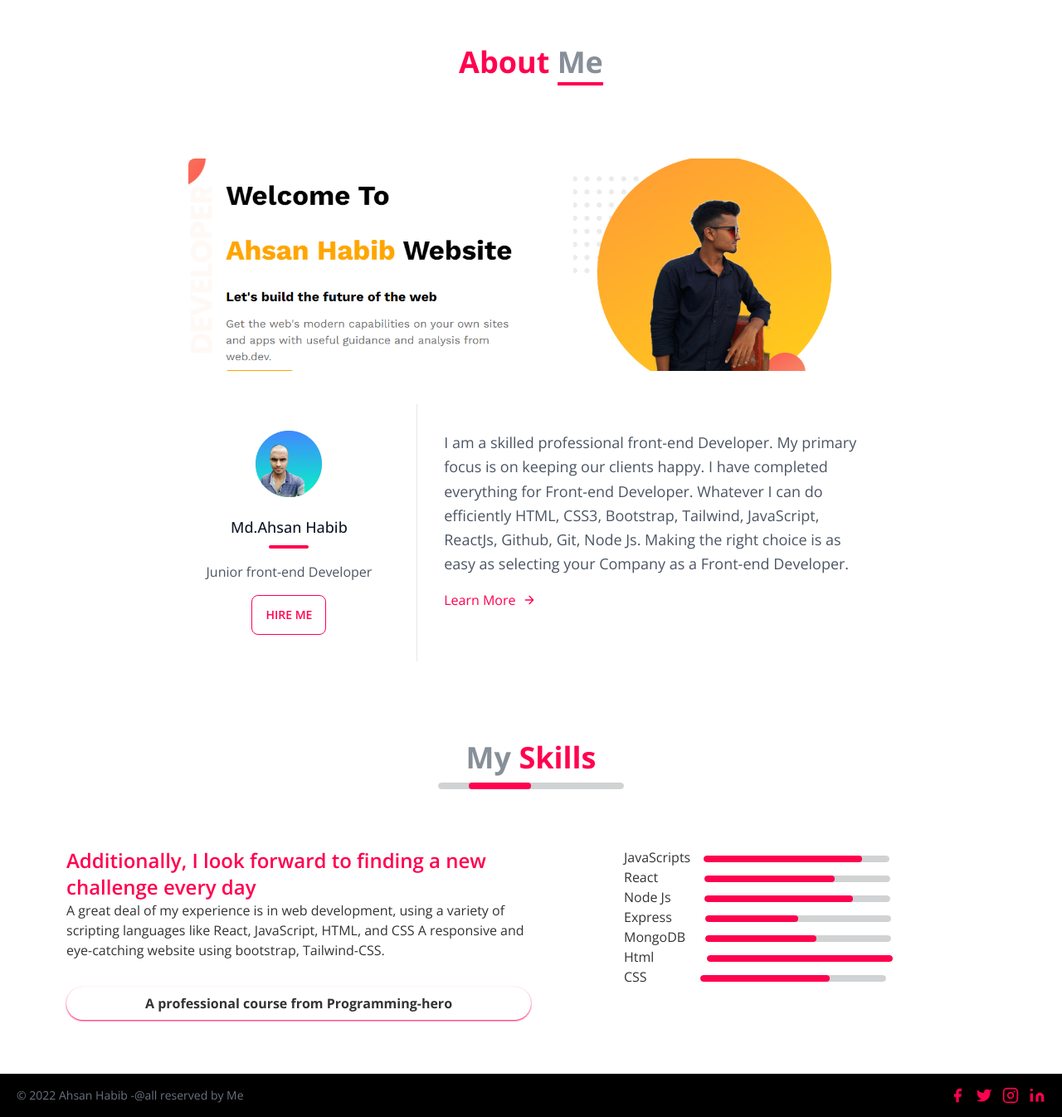
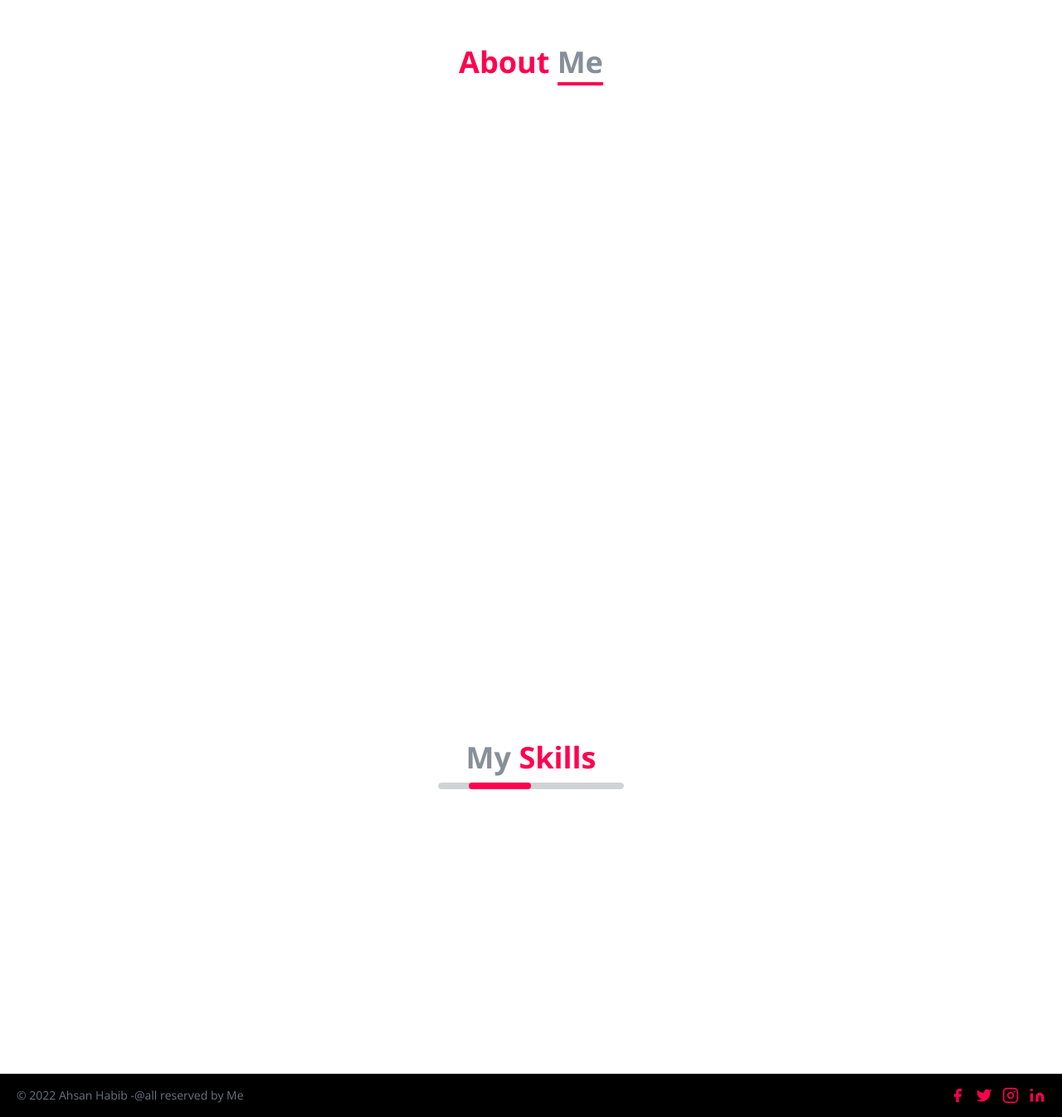
Before and after one commit to Ahsan855/Portfolio-Me, a React (Create React App) app: page / in a window 1280 px wide. Shown: the part 1645-2991 px from the top of the page at 83% size. Built offline with nearby package versions, Linux system fonts and the light colour scheme.

Commit message:
animation is done

```diff
--- a/src/Pages/About/About.js
+++ b/src/Pages/About/About.js
@@ -11,7 +11,10 @@ const About = () => {
       <section className="text-gray-600 body-font">
         <div className="container px-5 py-24 mx-auto flex flex-col">
           <div className="lg:w-4/6 mx-auto">
-            <div className="rounded-lg h-64 overflow-hidden">
+            <div
+              data-aos="fade-down-right"
+              className="rounded-lg h-64 overflow-hidden"
+            >
               <img
                 alt="content"
                 className="object-cover object-center md:h-full md:w-full sm:w-1/2 sm:h-1/2"
@@ -19,7 +22,10 @@ const About = () => {
                 src={image2}
               />
             </div>
-            <div className="flex flex-col sm:flex-row mt-10">
+            <div
+              data-aos="fade-down-left"
+              className="flex flex-col sm:flex-row mt-10"
+            >
               <div className="sm:w-1/3 text-center sm:pr-8 sm:py-8">
                 <div className="w-20 h-20 rounded-full inline-flex items-center justify-center bg-gray-300 text-gray-400">
                   <img src={image1} alt="" />
--- a/src/Pages/Pricing/Pricing.js
+++ b/src/Pages/Pricing/Pricing.js
@@ -9,7 +9,7 @@ const Pricing = () => {
       <progress class="progress progress-primary w-56"></progress>
 
       <div className="grid md:grid-cols-2 grid-cols-1 px-20 mt-16">
-        <div>
+        <div data-aos="fade-right">
           <h1 className="text-primary text-left text-2xl font-semibold">
             Additionally, I look forward to finding a new challenge every day
           </h1>
@@ -22,7 +22,7 @@ const Pricing = () => {
             A professional course from Programming-hero
           </h3>
         </div>
-        <div className="text-left ml-28">
+        <div data-aos="fade-left" className="text-left ml-28">
           JavaScripts
           <progress
             class="progress progress-primary w-56 ml-4"
```
